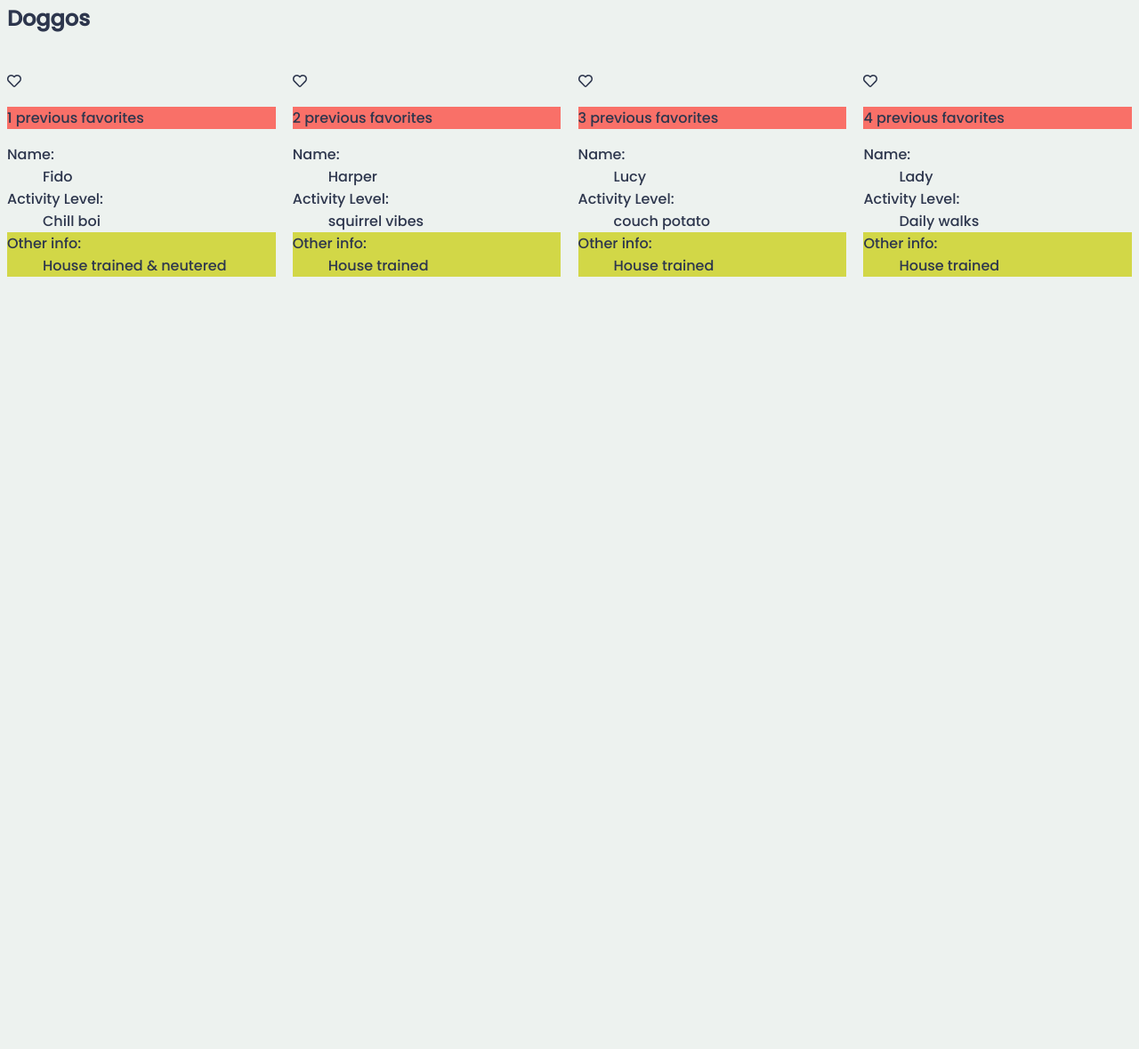
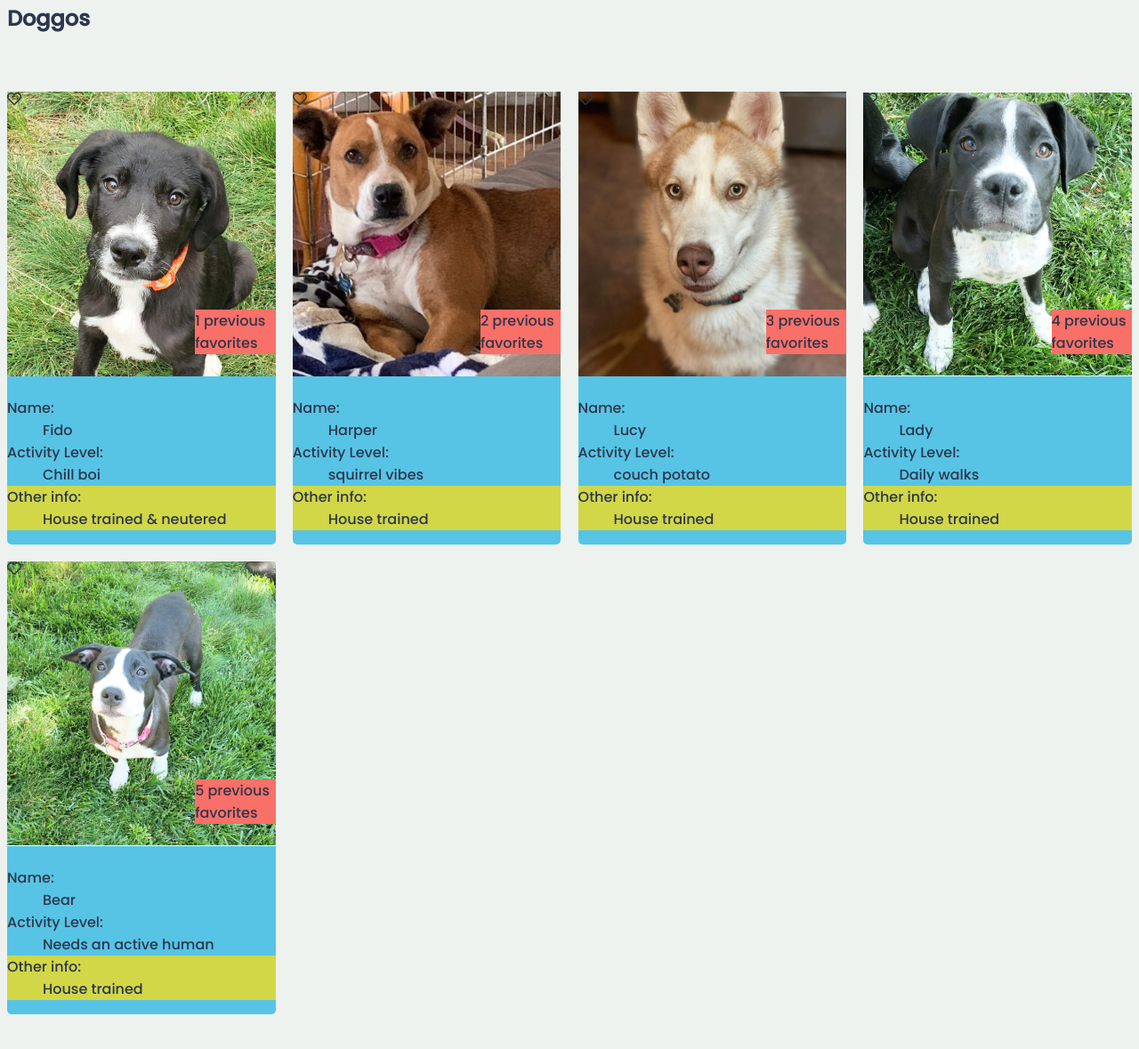
Before and after one commit to maeduphorne/static-comp, a plain HTML site: page index.html in a window 1280 px wide. Shown: the part 225-1404 px from the top of the page at 89% size. Before the commit the page ends 851 px from the top, so only its background shows below. Drawn offline with Linux system fonts and the light colour scheme.

Commit message:
Add 5th card and fix row styling

```diff
--- a/index.html
+++ b/index.html
@@ -48,7 +48,7 @@
           <div class="image-section">
             <i class="far fa-heart"></i>
             <p class="favorites">1 previous favorites</p>
-            <!-- <img> -->
+            <img class="dog-image" src="./assets/dog1.png" alt="Black and white puppy with floppy ears">
           </div>
           <div class="info-section">
             <dl class="dog-info">
@@ -68,7 +68,7 @@
           <div class="image-section">
             <i class="far fa-heart"></i>
             <p class="favorites">2 previous favorites</p>
-            <!-- <img> -->
+            <img class="dog-image" src="./assets/dog2.png" alt="brown and white dog">
           </div>
           <div class="info-section">
             <dl class="dog-info">
@@ -88,7 +88,7 @@
           <div class="image-section">
             <i class="far fa-heart"></i>
             <p class="favorites">3 previous favorites</p>
-            <!-- <img> -->
+            <img class="dog-image" src="./assets/dog3.png" alt="Brown and white long-haired dog with pointy ears">
           </div>
           <div class="info-section">
             <dl class="dog-info">
@@ -108,7 +108,7 @@
           <div class="image-section">
             <i class="far fa-heart"></i>
             <p class="favorites">4 previous favorites</p>
-            <!-- <img> -->
+            <img class="dog-image" src="./assets/dog4.png" alt="Black and white puppy with big floppy ears">
           </div>
           <div class="info-section">
             <dl class="dog-info">
@@ -123,6 +123,26 @@
             </dl>
           </div>
         </section>
+        <!-- CARD 5 -->
+        <section class="card">
+          <div class="image-section">
+            <i class="far fa-heart"></i>
+            <p class="favorites">5 previous favorites</p>
+            <img class="dog-image" src="./assets/dog5.png" alt="puppy">
+          </div>
+          <div class="info-section">
+            <dl class="dog-info">
+              <dt>Name:</dt>
+              <dd>Bear</dd>
+              <dt>Activity Level:</dt>
+              <dd>Needs an active human</dd>
+              <div class="other-info">
+                <dt>Other info:</dt>
+                <dd>House trained</dd>
+              </div>
+            </dl>
+          </div>
+        </section>
 
       </section>
     </section>
--- a/styles.css
+++ b/styles.css
@@ -3,6 +3,7 @@
   font-family: 'Poppins', sans-serif;
   color: #2D364D
 }
+
 
 html {
   height: 100vh;
@@ -17,25 +18,45 @@ body, html {
 header {
   background-color: #57C4E5;
   height: 25vh;
-  display: flex;
-  justify-content: space-between;
+  /* display: flex;
+  justify-content: space-between; */
 }
 
 /* .username-form {
   background-color: #2D364D;
 } */
-f
+
+
 .card {
   background-color: #57C4E5;
   border-radius: 5px;
 }
 
-.favorites {
-  background-color: #F97068;
-}
 
 .other-info {
   background-color: #D2D747;
+}
+
+.dog-image {
+  width: 100%;
+  object-fit: cover;
+  overflow: clip;
+  height: 20em;
+}
+
+.image-section {
+  position: relative;
+}
+
+.favorites {
+  background-color: #F97068;
+  position: absolute;
+  top: 70%;
+  left: 70%
+}
+
+.fa-heart {
+  position: absolute;
 }
 
 .user-menu{
@@ -73,6 +94,6 @@ ul {
   display: grid;
   align-items: center;
   grid-template-columns: repeat(4, 1fr);
-  grid-template-rows: repeat(2, 200px);
+  /* grid-template-rows: repeat(2, 200px); */
   grid-gap: 1.2rem;
 }
```
